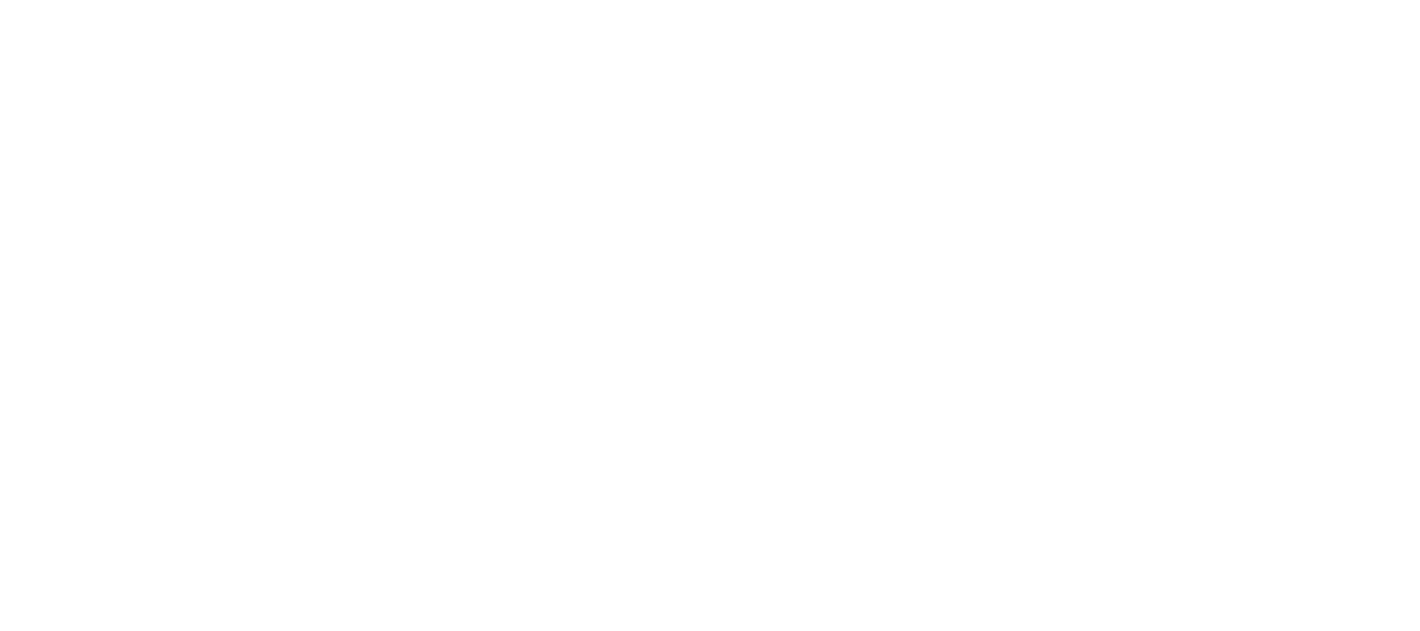
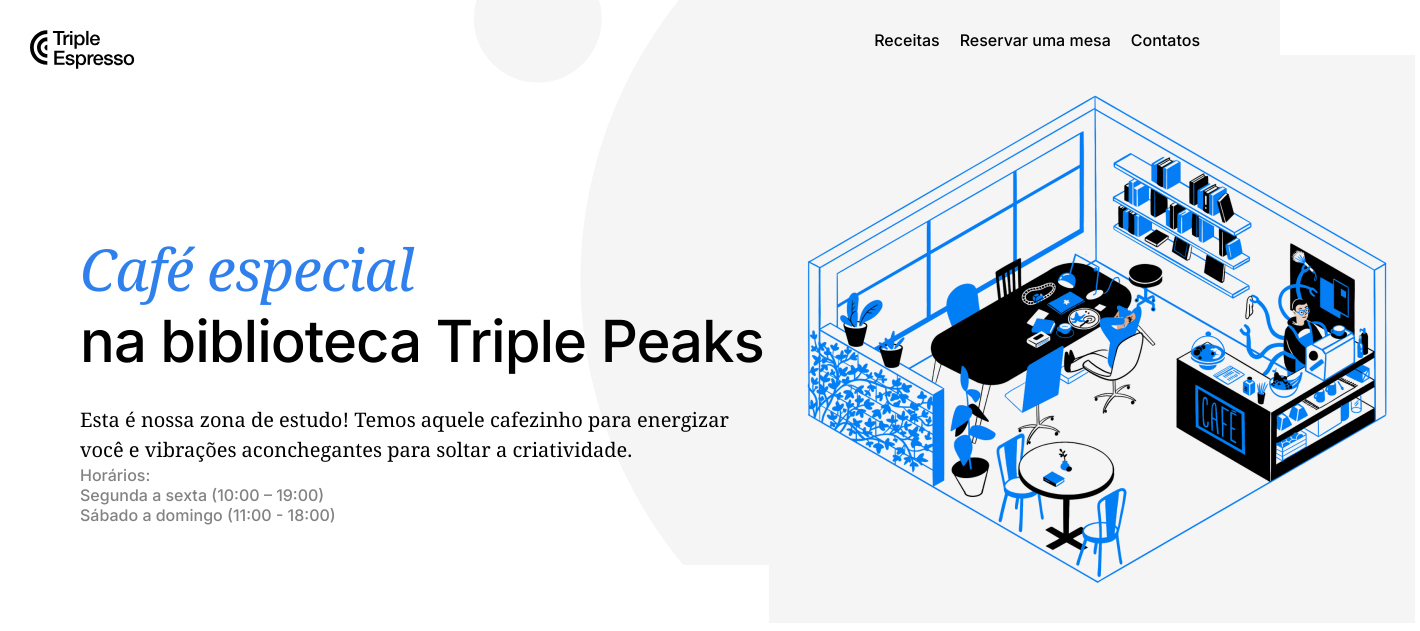
Before and after one commit to crislaineandrade/web_project_coffeeshop, a plain HTML site: page index.html in a window 1280 px wide. Shown: the whole page, 1420 px wide, since content can reach past the window. Drawn offline with Linux system fonts and the light colour scheme.

Commit message:
First header part

```diff
--- a/index.html
+++ b/index.html
@@ -22,11 +22,48 @@
 
   <header class="header">
 
+    <nav class="nav">
+      <img class="nav__logo" src="./images/logo_coffeeshop_dark.svg" alt="">
+      <ul class="nav__links">
+        <li><a class="nav__link" href="#">Receitas</a></li>
+        <li><a class="nav__link" href="#">Reservar uma mesa</a></li>
+        <li><a class="nav__link" href="#">Contatos</a></li>
+      </ul>
+    </nav>
+
+    <div class="content">
+      <div class="content-text">
+        <h1 class="content-text__title"><span class="content-text__span-accent">Café especial</span> na biblioteca Triple Peaks</h1>
+
+        <p class="content-text__description">Esta é nossa zona de estudo! Temos aquele cafezinho para energizar você e vibrações aconchegantes para soltar a criatividade.</p>
+      </div>
+
+      <div class="content-image">
+         <img class="content-image__image" src="./images/inside_coffee_shop.png" alt="">    <!--colocar alt nas fotos -->
+      </div>
+    </div>
+
+
+    <footer class="footer">
+
+      <ul class="footer__infos">
+        <li class="footer__info">Horários:</li>
+        <li class="footer__info">Segunda a sexta (10:00 – 19:00)</li>
+        <li class="footer__info">Sábado a domingo (11:00 - 18:00)</li>
+      </ul>
+
+      <p class="footer__paragraph">200 Success Avenue, a cidade de Triple Peaks</p>
+    </footer>
+
   </header>
 
   <main class="content">
-    <section class="recipes"></section>
-    <section class="reservation"></section>
+    <section class="recipes">
+
+    </section>
+    <section class="reservation">
+
+    </section>
 
   </main>
 
--- a/pages/index.css
+++ b/pages/index.css
@@ -6,3 +6,145 @@
   font-size: 16px;
   line-height: 20px;
 }
+
+
+.header{
+  background-color: #fff;
+  background-image: url(../images/background_header.svg);
+  background-repeat: no-repeat;
+  background-size: cover;
+  background-position: center;
+}
+
+.nav {
+  display: flex;
+  justify-content: space-between;
+
+}
+
+.nav__logo {
+  position: relative;
+  top: 30px;
+  left: 30px;
+  width: 105px;
+  height: 39px;
+}
+
+.nav__links {
+  display: flex;
+  list-style: none;
+  margin: 30px 80px 0 0;
+  column-gap: 20px;
+  padding: 0;
+}
+
+.nav__link {
+  text-decoration: none;
+  color: #000;
+  font-family: "Inter";
+  font-style: normal;
+  font-weight: 500;
+  font-size: 16px;
+  line-height: 20px;
+}
+
+.content {
+  display: flex;
+
+
+}
+
+.content-text {
+  flex-direction: column;
+}
+
+.content-text__span-accent {
+  color: #2F80ED;
+  display: block;
+  font-family: "Noto Serif";
+  font-style: italic;
+  font-weight: normal;
+  font-size: 58px;
+  line-height: 72px;
+}
+
+.content-text__title {
+  max-width: 709px;
+  margin: 183px 0 28px 80px;
+  font-family: "Inter";
+  font-style: normal;
+  font-weight: 500;
+  font-size: 58px;
+  line-height: 72px;
+  letter-spacing: -1px;
+  color: #000;
+
+}
+
+
+.content-text__description {
+  max-width: 683px;
+  margin: 0 0 0 80px;
+  font-family: "Noto Serif";
+  font-style: normal;
+  font-weight: normal;
+  font-size: 20px;
+  line-height: 30px;
+
+
+}
+
+.content-image {
+  /* margin-top: 124px; */
+  position: relative;
+
+
+}
+
+.content-image__image {
+  width: 646px;
+  height: 568px;
+  padding: 5px;
+  position: absolute;
+  /* top: 124px; */
+
+
+}
+
+.footer {
+  display: flex;
+  justify-content: space-between;
+  align-items: center;
+
+}
+
+.footer__infos {
+  list-style: none;
+  margin: 0 0 40px 80px;
+  padding: 0;
+
+
+}
+
+.footer__info {
+  font-family: "Inter";
+  font-style: normal;
+  font-weight: 500;
+  font-size: 16px;
+  line-height: 20px;
+  color: #838383;
+
+
+}
+
+.footer__paragraph {
+  margin: 0 80px 40px 0;
+  font-family: "Inter";
+  font-style: normal;
+  font-weight: 500;
+  font-size: 16px;
+  line-height: 20px;
+  color: #838383;
+
+
+}
```
